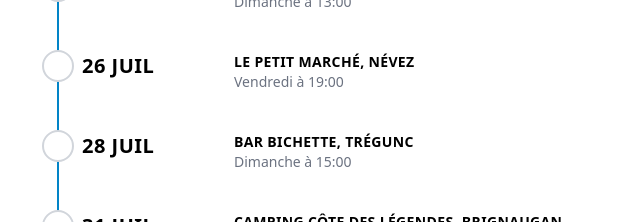
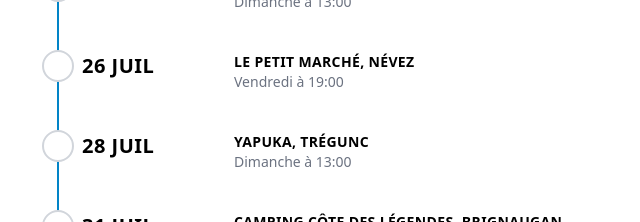
Before and after one commit to AlexandreKempf/en-tete-a-texte, a SvelteKit app: page /concerts in a window 1280 px wide. Shown: the part 1360-1582 px from the top of the page, without its empty margins (598-1238 px from the left). Built offline with nearby package versions, Linux system fonts and the light colour scheme.

Commit message:
Update concerts.js

```diff
--- a/src/routes/concerts.js
+++ b/src/routes/concerts.js
@@ -286,8 +286,8 @@
         place: 'Le Petit Marché, Névez'
     },
     {
-        date: new Date(2024, 6, 28, 15),
-        place: 'Bar Bichette, Trégunc'
+        date: new Date(2024, 6, 28, 13),
+        place: 'Yapuka, Trégunc'
     },
     {
         date: new Date(2024, 7, 3, 20),
```
